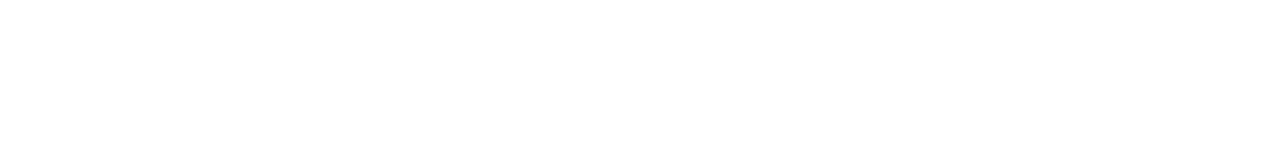
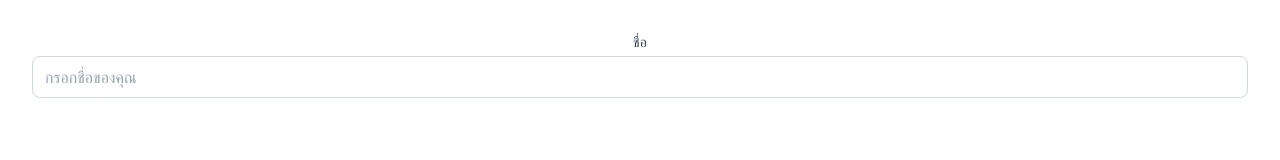
Before and after one commit to NaTiSive/MontongMoon, a React (Vite) app in the folder client/: page / in a window 1280 px wide. Shown: the top 160 px of the page. Built offline with nearby package versions, Linux system fonts and the light colour scheme.

Commit message:
create InputField components

```diff
--- a/client/src/App.jsx
+++ b/client/src/App.jsx
@@ -2,10 +2,13 @@
 import reactLogo from './assets/react.svg'
 import './App.css'
 import axios from 'axios'
+import InputField from './components/InputField'
 
 function App() {
   return (
-    <div></div>
+    <div>
+       <InputField label="ชื่อ" placeholder="กรอกชื่อของคุณ" />
+    </div>
   )
 }
 
--- /dev/null
+++ b/client/src/components/InputField.jsx
@@ -0,0 +1,23 @@
+export default function InputField({ label, type = "text", placeholder = "", value, onChange }) {
+  return (
+    <div className="mb-4">
+      {/* แสดงหัวข้อการกรอก */}
+      {label && (
+        <p className="text-sm font-medium text-gray-700 mb-1">
+          {label}
+        </p>
+      )}
+
+      {/* ช่องกรอกข้อมูล */}
+      <input
+        type={type}
+        value={value}
+        onChange={onChange}
+        placeholder={placeholder}
+        className="w-full border border-gray-300 rounded-lg px-3 py-2
+                   focus:outline-none focus:ring-2 focus:ring-green-500
+                   text-gray-800 placeholder-gray-400"
+      />
+    </div>
+  )
+}
```
Also changed, not shown: client/src/components/InputField.css (added).
